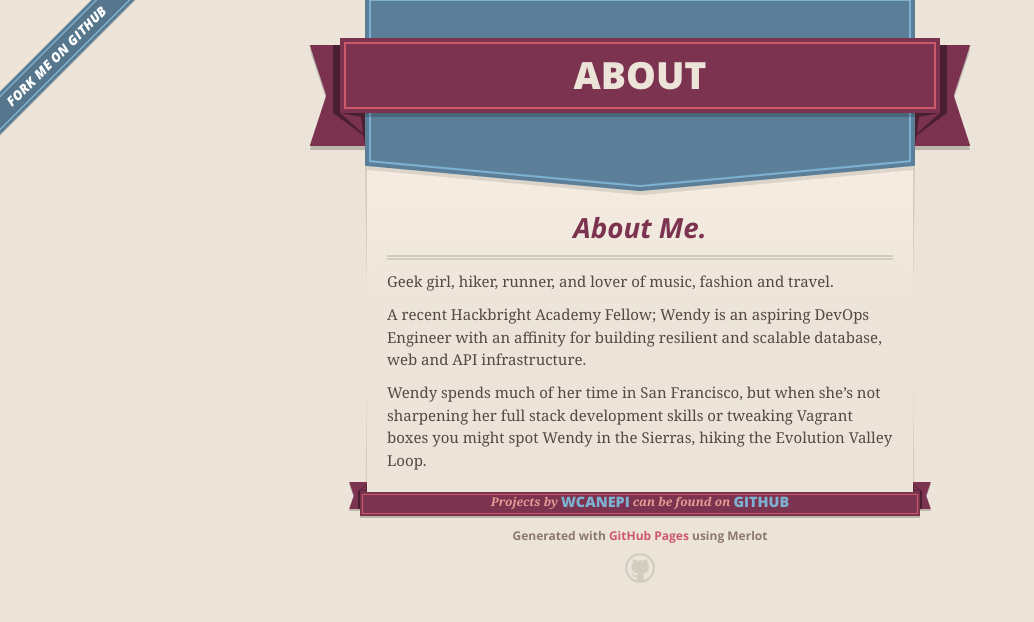
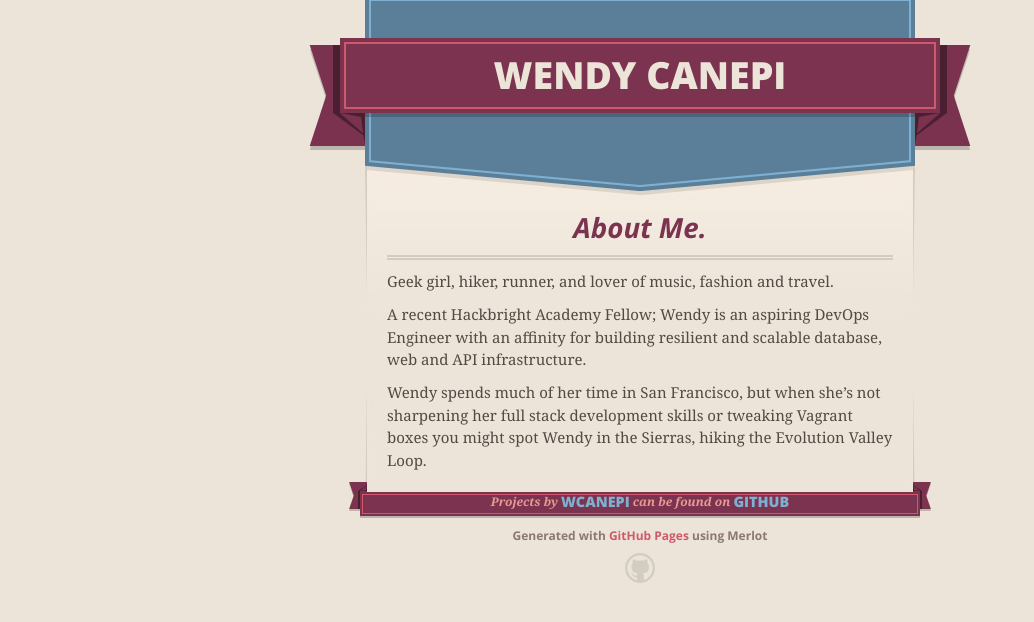
Before and after one commit to wcanepi/wcanepi.github.io, a plain HTML site: page index.html in a window 1280 px wide. Shown: the whole page, without its empty margins (0-1034 px from the left). Drawn offline with nearby package versions, Linux system fonts and the light colour scheme.

Commit message:
Update index.html

```diff
--- a/index.html
+++ b/index.html
@@ -21,13 +21,13 @@
   </head>
 
   <body>
-    <a id="forkme_banner" href="https://github.com/wcanepi">View on GitHub</a>
+
     <div class="shell">
 
       <header>
         <span class="ribbon-outer">
           <span class="ribbon-inner">
-            <h1>About</h1>
+            <h1>wendy canepi</h1>
             <h2></h2>
           </span>
           <span class="left-tail"></span>
```
